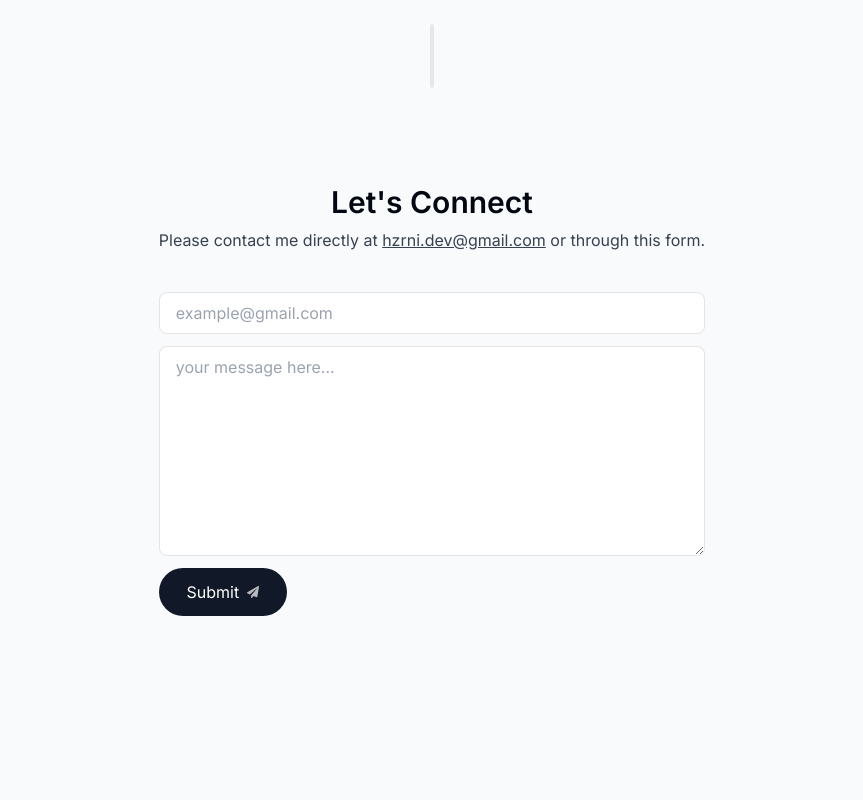
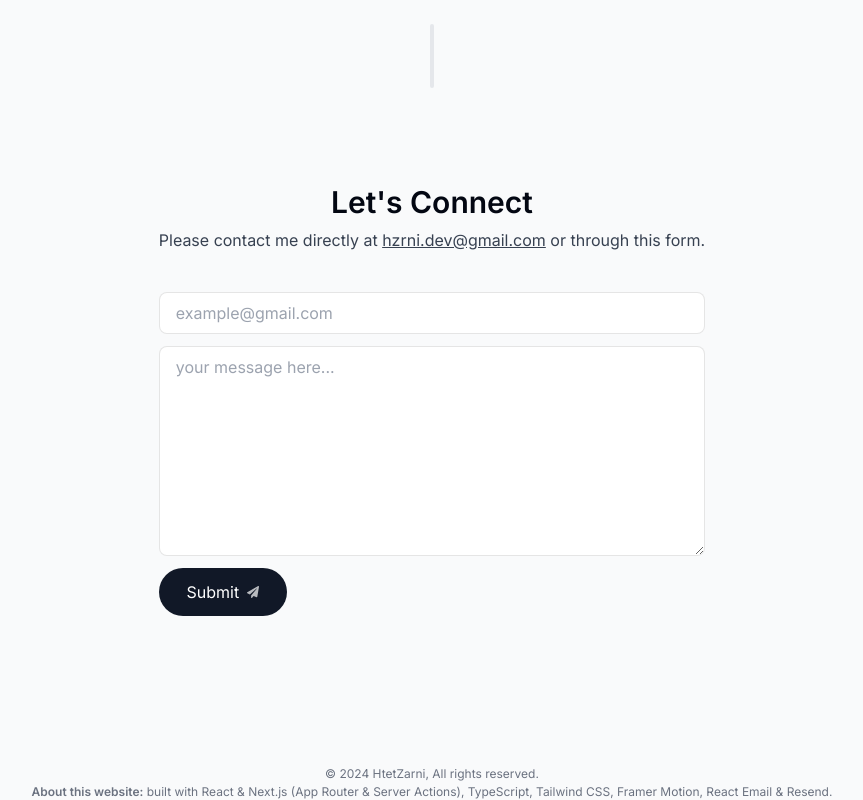
Before and after one commit to retardH/personal-portfolio, a Next.js app: page / in a window 1280 px wide. Shown: the part 4311-5111 px from the top of the page, without its empty margins (208-1071 px from the left). Before the commit the page ends 5071 px from the top, so only its background shows below. Built offline with nearby package versions, Linux system fonts and the light colour scheme.

Commit message:
feat: develop footer

```diff
--- a/src/app/layout.tsx
+++ b/src/app/layout.tsx
@@ -3,6 +3,7 @@ import { Inter } from 'next/font/google';
 import './globals.css';
 import Header from '@/components/header';
 import Providers from './providers';
+import Footer from '@/components/footer';
 
 const inter = Inter({ subsets: ['latin'] });
 
@@ -26,10 +27,14 @@ export default function RootLayout({
       >
         <Providers>
           <main className="mx-auto max-w-[70rem] px-5">
-            <div className="absolute right-[11rem] top-[-6rem] -z-10 h-[31.25rem] w-[31.25rem] rounded-full bg-[#fbf2e9] blur-[10rem] dark:bg-[#946263] sm:w-[68.75rem]"></div>
+            <div
+              className="absolute right-[11rem] top-[-6rem] -z-10 h-[31.25rem] w-[31.25rem] rounded-full bg-[#fbf2e9]
+            blur-[10rem] dark:bg-[#946263] sm:w-[68.75rem]"
+            ></div>
             <div className="absolute left-[-35rem] top-[-1rem] -z-10 h-[31.25rem] w-[50rem] rounded-full bg-[#e0ebff] blur-[10rem] dark:bg-[#676394] sm:w-[68.75rem] md:left-[-33rem] lg:left-[-28rem] xl:left-[-15rem] 2xl:left-[-5rem]"></div>
             <Header />
             {children}
+            <Footer />
           </main>
         </Providers>
       </body>
--- /dev/null
+++ b/src/components/footer.tsx
@@ -0,0 +1,18 @@
+import React from 'react';
+
+const Footer = () => {
+  return (
+    <footer className="mb-10 px-4 text-center text-gray-500">
+      <small className="mb-2 text-xs">
+        &copy; 2024 HtetZarni, All rights reserved.
+      </small>
+      <p className="text-xs">
+        <span className="font-semibold">About this website:</span> built with
+        React & Next.js (App Router & Server Actions), TypeScript, Tailwind CSS,
+        Framer Motion, React Email & Resend.
+      </p>
+    </footer>
+  );
+};
+
+export default Footer;
--- a/src/components/intro.tsx
+++ b/src/components/intro.tsx
@@ -29,7 +29,7 @@ const IntroSection = () => {
             width={80}
             height={80}
             className="rounded-full border-4 border-white object-cover"
-            quality={90}
+            priority
           />
           <motion.span
             className="absolute -right-2 bottom-0 z-20 text-3xl"
--- a/src/lib/data.ts
+++ b/src/lib/data.ts
@@ -33,7 +33,7 @@ export const links = [
 export const experiencesData = [
   {
     title: 'Matriculated',
-    location: 'Hlaingtharyar, Yangon',
+    location: 'Yangon',
     description:
       "I passed the matriculation examination with 4 distincitions. After that, I couldn't go the college due to the covid pandemic.",
     icon: React.createElement(FaSchool),
@@ -49,7 +49,7 @@ export const experiencesData = [
   },
   {
     title: 'Freelancer',
-    location: 'Houston, TX',
+    location: 'Yangon',
     description:
       "I'm now a full-stack engineer working as a freelancer. My stack includes React, Next.js, TypeScript, Tailwind, Node.js, Prisma and MongoDB. I'm open to full-time opportunities.",
     icon: React.createElement(FaReact),
```
